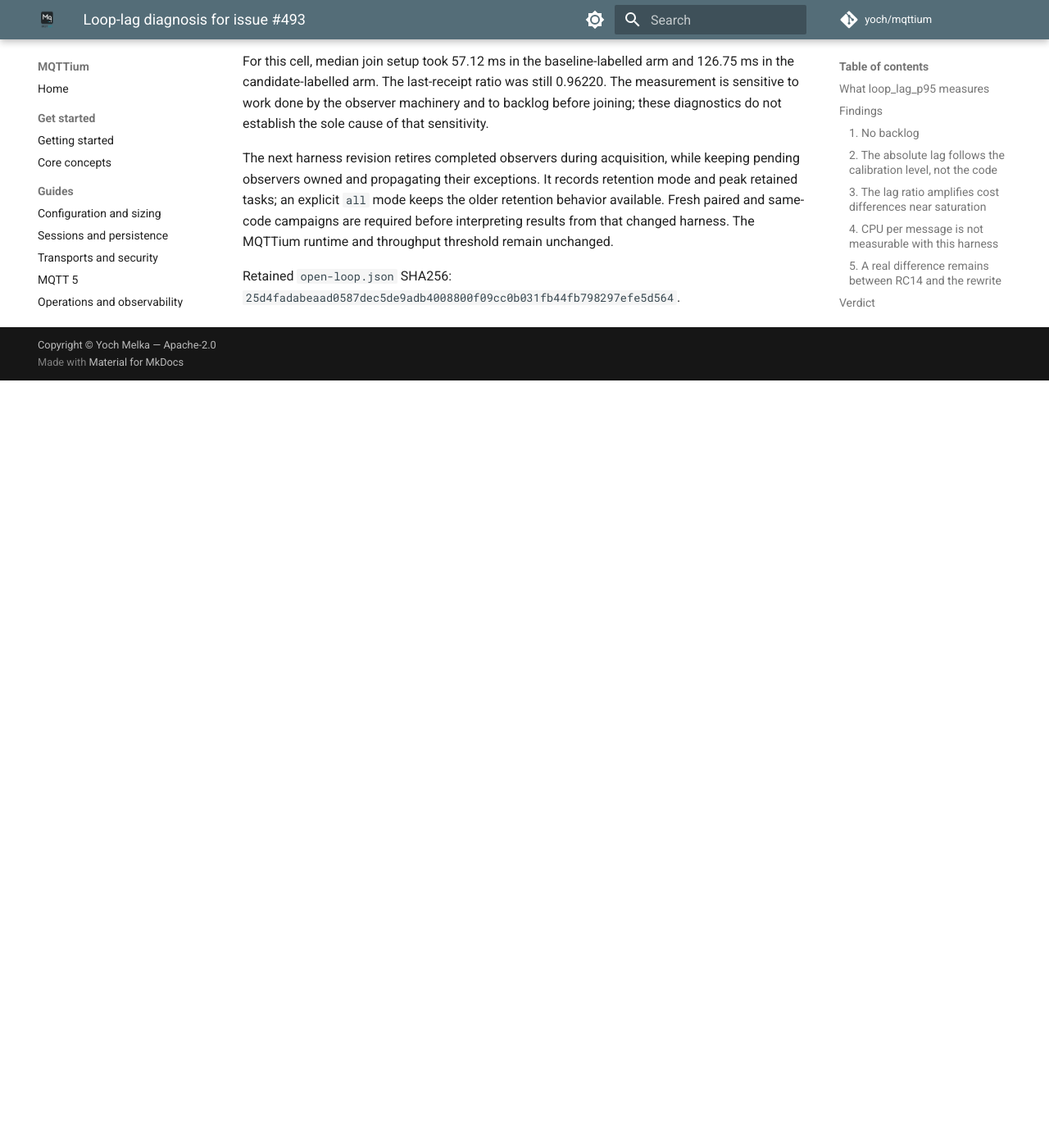
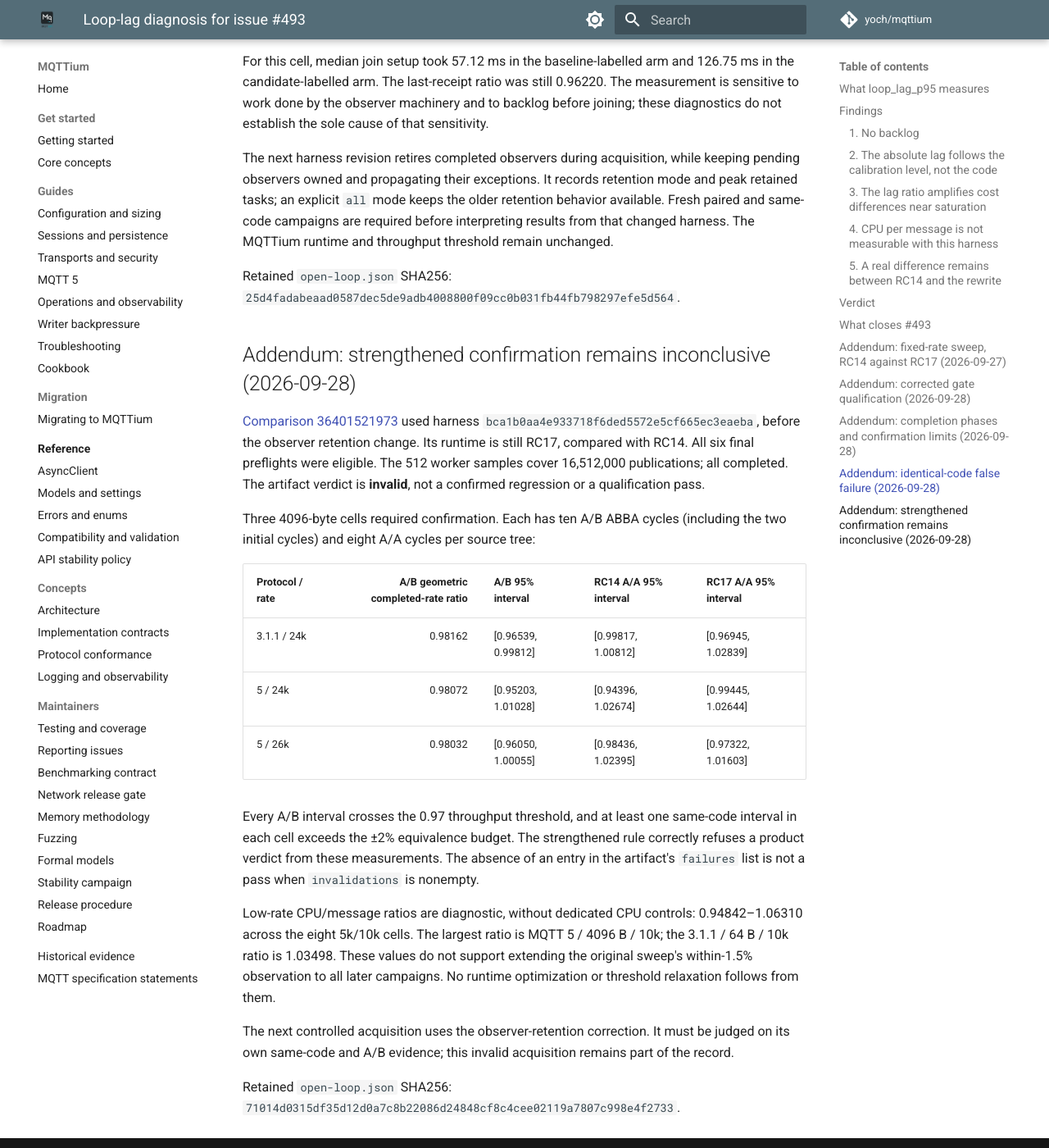
Before and after one commit to yoch/mqttium, an MkDocs documentation site: the page built from docs/reports/LOOP-LAG-493-DIAGNOSIS-2026-09-27.md, in a window 1280 px wide and 1400 px high, scrolled down 8733 px. Shown: the whole window at 82% size. Built offline with MkDocs 1.6.1 and Material for MkDocs 9.7.7, drawn with Linux system fonts in a browser that asks for light colours; comment, search, counter and statistics services are not loaded; before the commit the page ends 9197 px from its top, so only the background shows below that.

Commit message:
docs(audit): retain inconclusive controlled throughput evidence

```diff
--- a/docs/reports/LOOP-LAG-493-DIAGNOSIS-2026-09-27.md
+++ b/docs/reports/LOOP-LAG-493-DIAGNOSIS-2026-09-27.md
@@ -347,3 +347,40 @@
 
 Retained `open-loop.json` SHA256:
 `25d4fadabeaad0587dec5de9adb4008800f09cc0b031fb44fb798297efe5d564`.
+
+## Addendum: strengthened confirmation remains inconclusive (2026-09-28)
+
+[Comparison 36401521973](https://github.com/yoch/mqttium/actions/runs/36401521973)
+used harness `bca1b0aa4e933718f6ded5572e5cf665ec3eaeba`, before the observer
+retention change. Its runtime is still RC17, compared with RC14. All six final
+preflights were eligible. The 512 worker samples cover 16,512,000 publications;
+all completed. The artifact verdict is **invalid**, not a confirmed regression
+or a qualification pass.
+
+Three 4096-byte cells required confirmation. Each has ten A/B ABBA cycles
+(including the two initial cycles) and eight A/A cycles per source tree:
+
+| Protocol / rate | A/B geometric completed-rate ratio | A/B 95% interval | RC14 A/A 95% interval | RC17 A/A 95% interval |
+| --- | ---: | --- | --- | --- |
+| 3.1.1 / 24k | 0.98162 | [0.96539, 0.99812] | [0.99817, 1.00812] | [0.96945, 1.02839] |
+| 5 / 24k | 0.98072 | [0.95203, 1.01028] | [0.94396, 1.02674] | [0.99445, 1.02644] |
+| 5 / 26k | 0.98032 | [0.96050, 1.00055] | [0.98436, 1.02395] | [0.97322, 1.01603] |
+
+Every A/B interval crosses the 0.97 throughput threshold, and at least one
+same-code interval in each cell exceeds the ±2% equivalence budget. The
+strengthened rule correctly refuses a product verdict from these measurements.
+The absence of an entry in the artifact's `failures` list is not a pass when
+`invalidations` is nonempty.
+
+Low-rate CPU/message ratios are diagnostic, without dedicated CPU controls:
+0.94842–1.06310 across the eight 5k/10k cells. The largest ratio is MQTT 5 /
+4096 B / 10k; the 3.1.1 / 64 B / 10k ratio is 1.03498. These values do not
+support extending the original sweep's within-1.5% observation to all later
+campaigns. No runtime optimization or threshold relaxation follows from them.
+
+The next controlled acquisition uses the observer-retention correction. It
+must be judged on its own same-code and A/B evidence; this invalid acquisition
+remains part of the record.
+
+Retained `open-loop.json` SHA256:
+`71014d0315df35d12d0a7c8b22086d24848cf8c4cee02119a7807c998e4f2733`.
```
